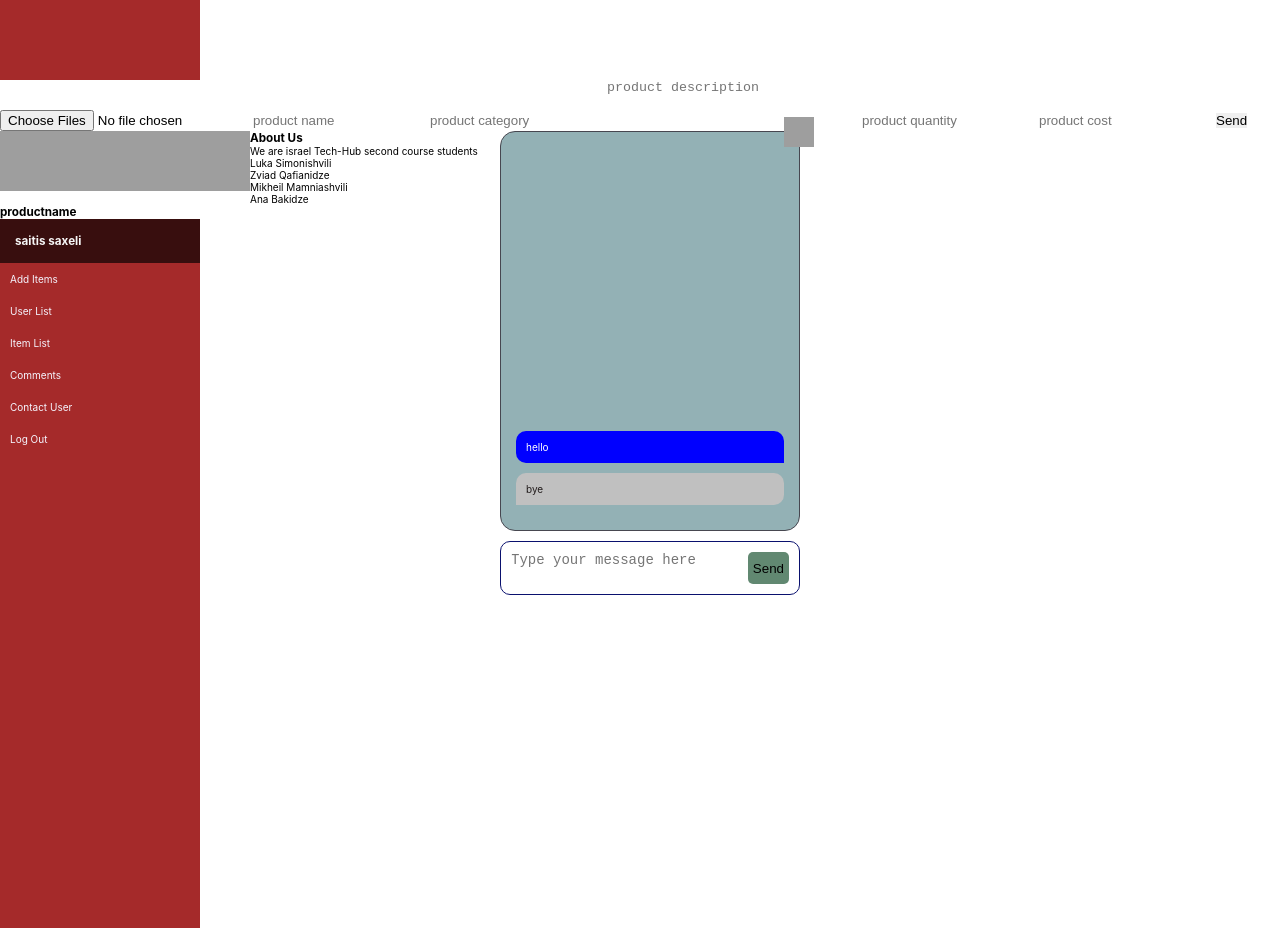
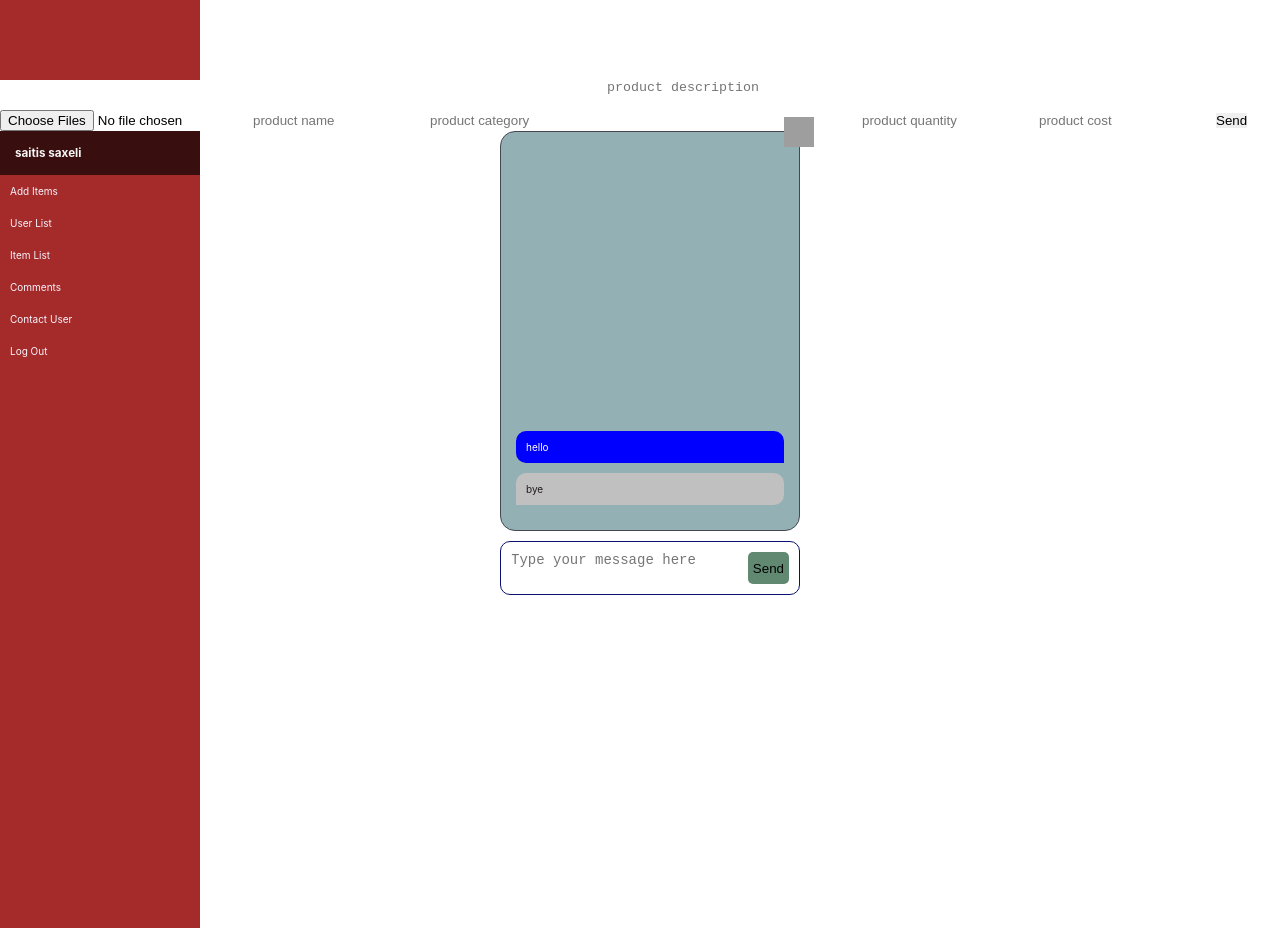
Before and after one commit to lukasimonishvili/techub-final-project, a React (Create React App) app in the folder client/: page / in a window 1280 px wide. Shown: the part 800-1728 px from the top of the page. Built offline with nearby package versions, Linux system fonts and the light colour scheme; grey boxes are pictures that could not be loaded.

Commit message:
something

```diff
--- a/client/src/App.js
+++ b/client/src/App.js
@@ -8,11 +8,11 @@ import { Register } from "./components/register/register";
 import { Product } from "./components/product/product";
 import { Feedback } from "./components/feedback/feedback";
 import { Comment } from "./components/comment/comment";
-import { Chat } from "./components/contactUs/chat";
 import { Footer } from "./components/footer/footer";
 import { SearchDropdownItem } from "./components/searchDropdownItem/searchDropdownItem";
 import { Admin } from "./components/admin panel/components/adminsidebar/admin";
 import { Additem } from "./components/admin panel/components/add items/additem";
+import { Chat } from "./components/contactus/chat";
 
 class App extends Component {
   render() {
@@ -22,17 +22,16 @@ class App extends Component {
         <Sidebar />
         <Admin/>
         <Additem/>
+        <Chat />
         {/* <Product /> */}
         {/* <Comment /> */}
         {/* <Feedback /> */}
-        <Chat />
         {/* <Login /> */}
         {/* <Register /> */}
         {/* <CartContainer /> */}
         {/* <Footer /> */}
         {/* <SearchDropdownItem /> */}
-        <Footer />
-        <SearchDropdownItem />
+
         <Admin />
       </>
     );
```
